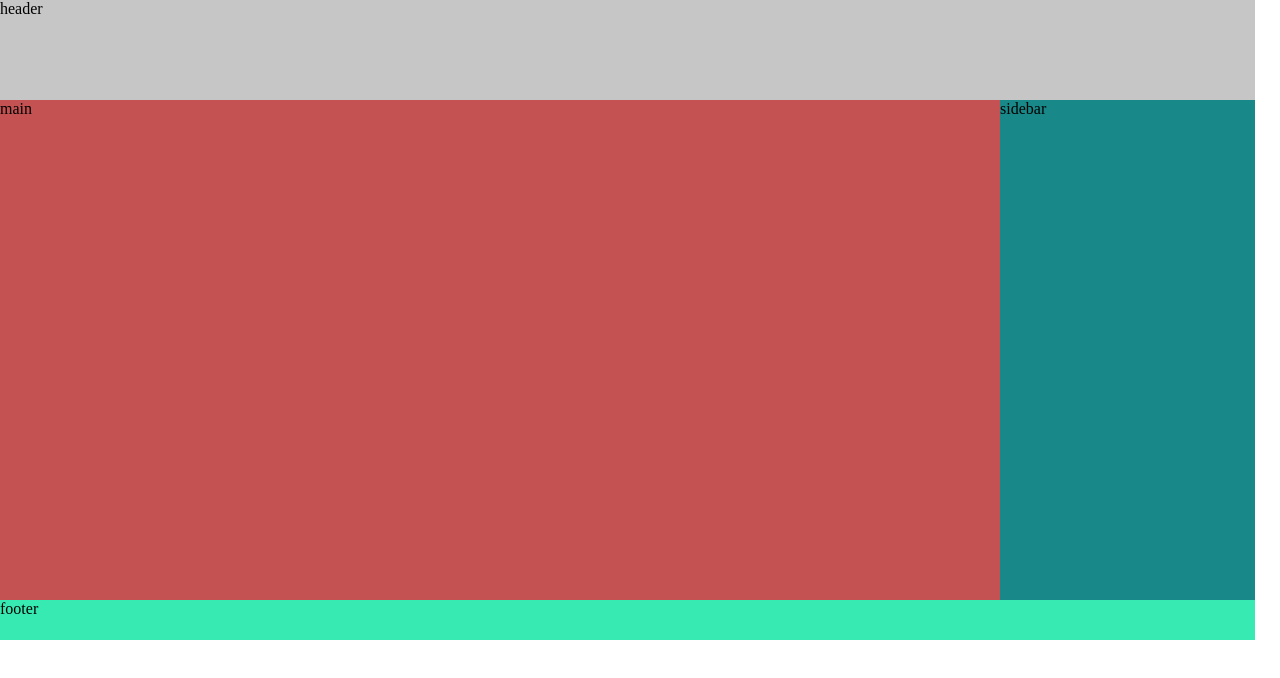
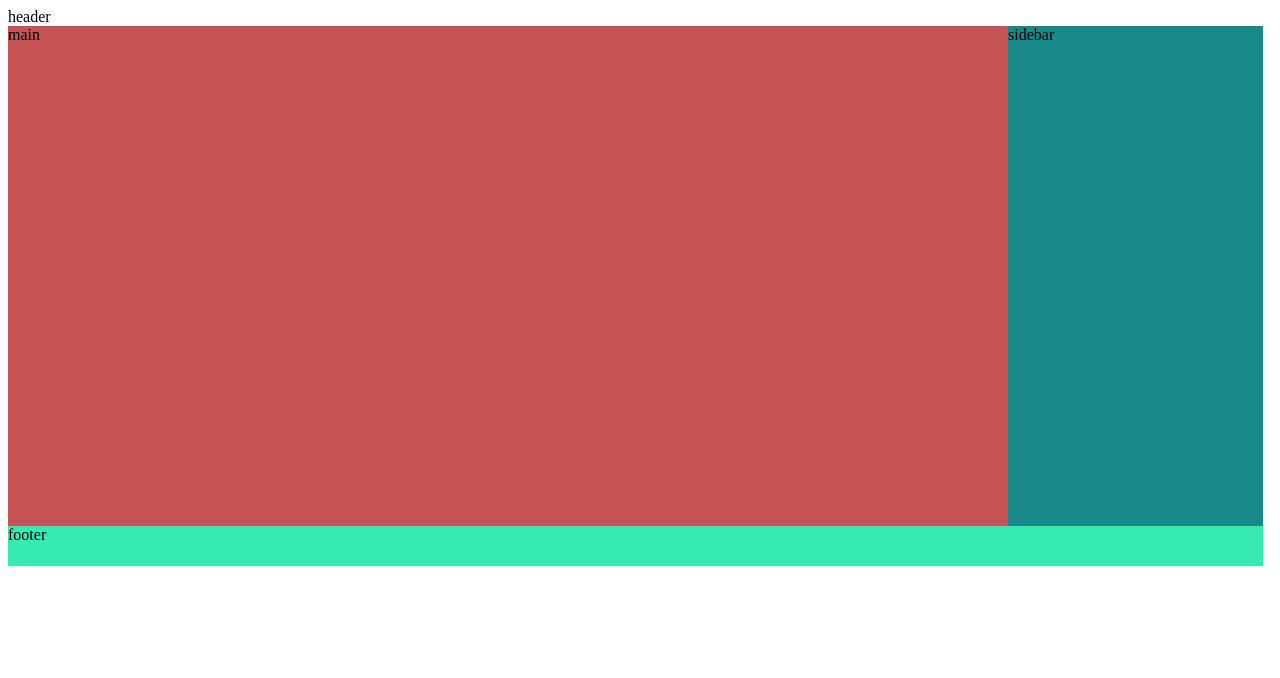
Before and after one commit to vallco77/project02.github.io, a plain HTML site: page index.html in a window 1280 px wide. Drawn offline with Linux system fonts and the light colour scheme.

Commit message:
Update index.html

```diff
--- a/index.html
+++ b/index.html
@@ -5,10 +5,6 @@
     <title>halan utama</title>
 
     <style>
-      *{
-        padding: 0;
-        margin: 0;
-
       }
       #header{
         background-color: #aaaa;
```
